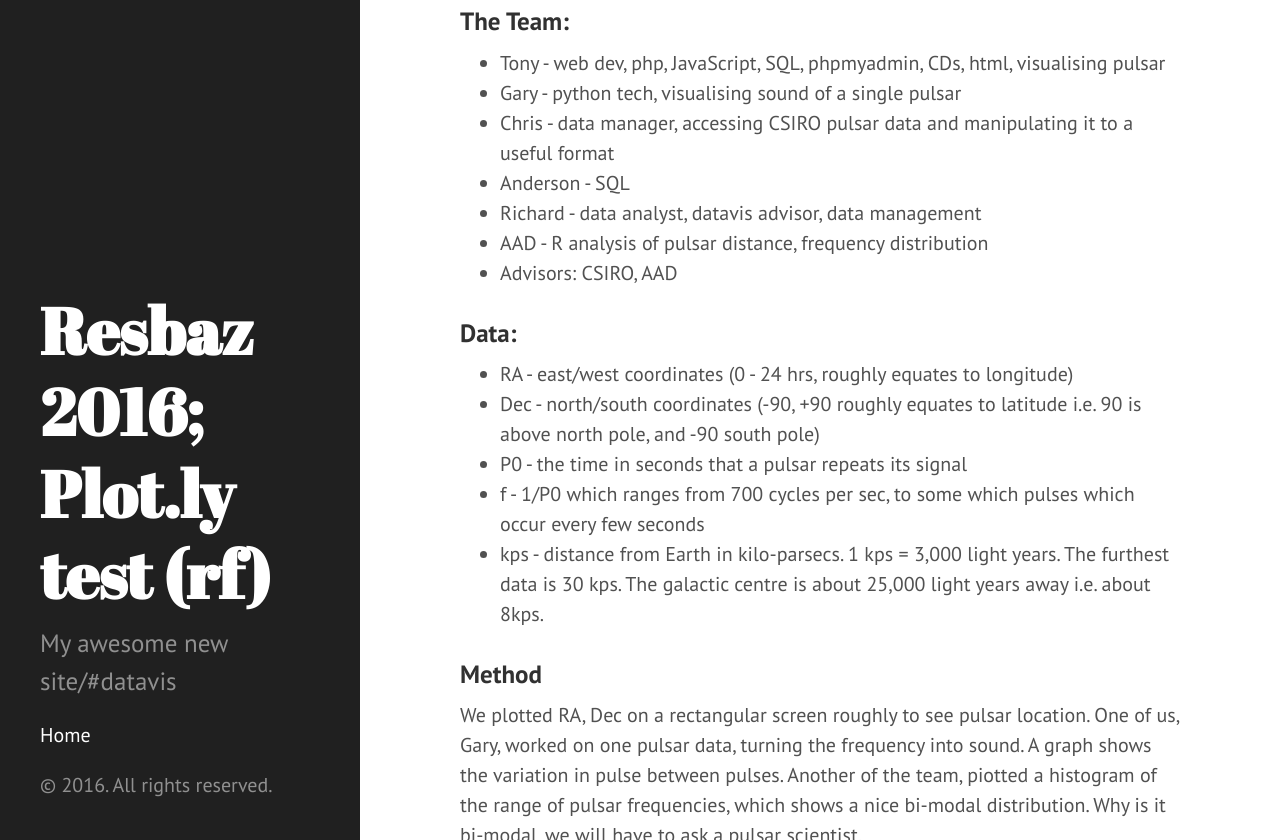
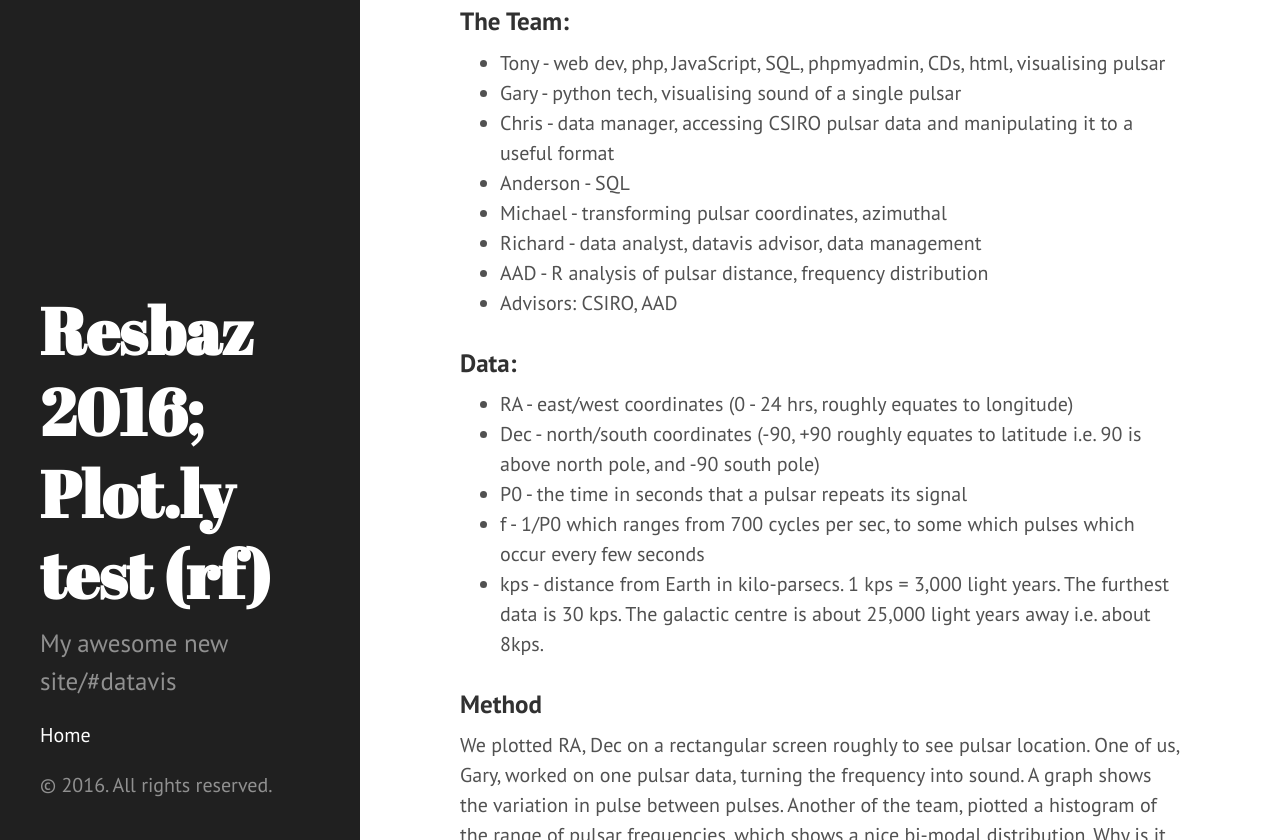
Before and after one commit to areff2000/areff2000.github.io, a Jekyll site: the page built from _posts/2016-03-05-pulsar-voices.markdown, in a window 1280 px wide and 900 px high, scrolled down 635 px, cut to the strip 60-900 px from the top of the window. Built offline with Jekyll 4.4.1, drawn with Linux system fonts in a browser that asks for light colours.

Commit message:
Post update: Pulsar Voices

```diff
--- a/_posts/2016-03-05-pulsar-voices.markdown
+++ b/_posts/2016-03-05-pulsar-voices.markdown
@@ -14,6 +14,7 @@ Pulsar data is available from <a href="http://www.atnf.csiro.au/outreach/educati
 * Gary - python tech, visualising sound of a single pulsar
 * Chris - data manager, accessing CSIRO pulsar data and manipulating it to a useful format
 * Anderson - SQL
+* Michael - transforming pulsar coordinates, azimuthal
 * Richard - data analyst, datavis advisor, data management
 * AAD - R analysis of pulsar distance, frequency distribution
 * Advisors: CSIRO, AAD
```
